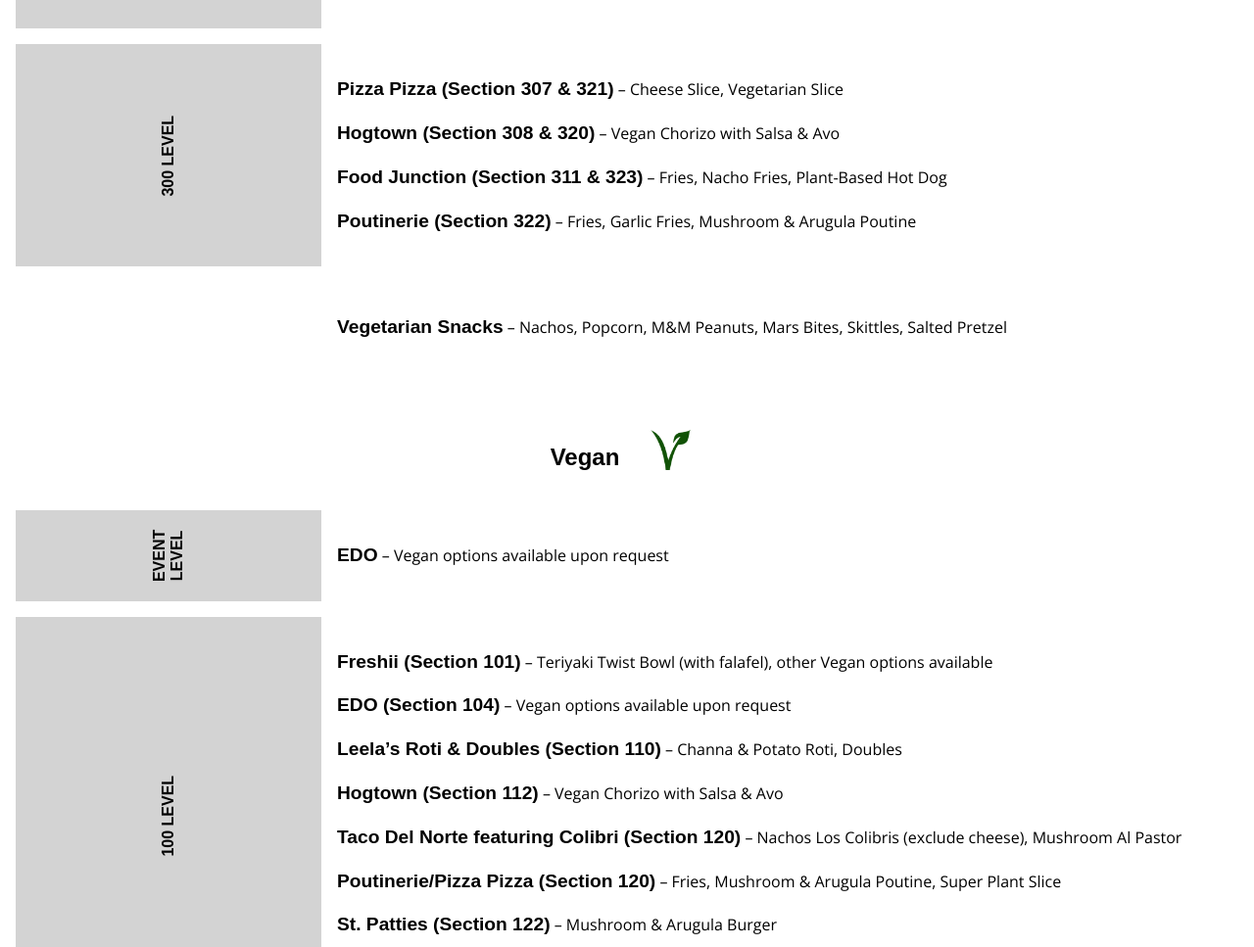
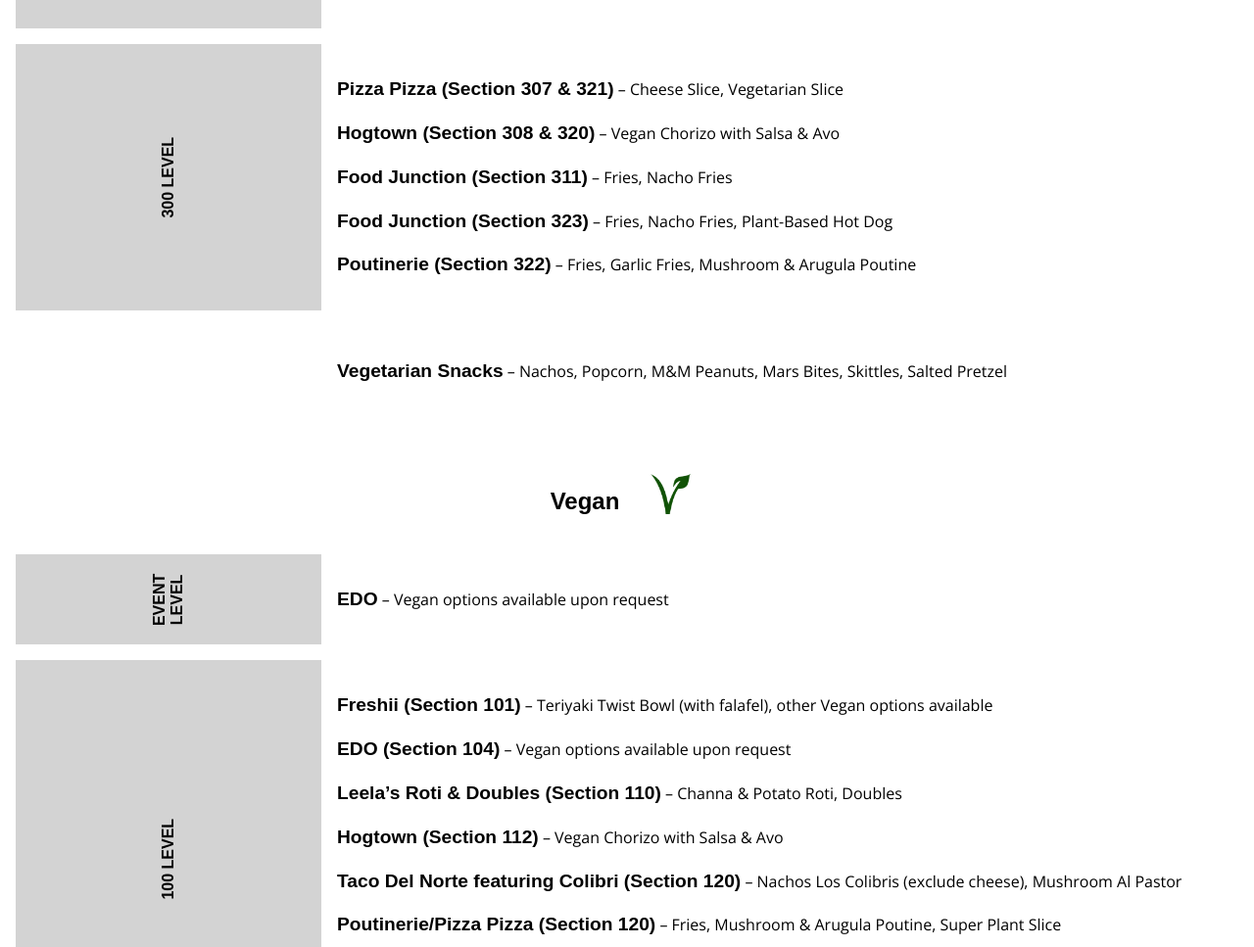
Before and after one commit to tlajack/concessions-scotiabank, a Gatsby site: page /specialty-food in a window 1280 px wide. Shown: the part 2549-3516 px from the top of the page at 98% size. Built offline with nearby package versions, Linux system fonts and the light colour scheme; Gatsby itself is replaced by a stand-in of ours; a web font is replaced by a local one.

Commit message:
client requested editorial changes

```diff
--- a/src/pages/specialty-food.js
+++ b/src/pages/specialty-food.js
@@ -390,8 +390,12 @@
                 with Salsa &amp; Avo
               </p>
               <p>
-                <strong>Food Junction (Section 311 &amp; 323)</strong> – Fries,
-                Nacho Fries, Plant-Based Hot Dog
+                <strong>Food Junction (Section 311)</strong> – Fries, Nacho
+                Fries
+              </p>
+              <p>
+                <strong>Food Junction (Section 323)</strong> – Fries, Nacho
+                Fries, Plant-Based Hot Dog
               </p>
               <p>
                 <strong>Poutinerie (Section 322)</strong> – Fries, Garlic Fries,
```
